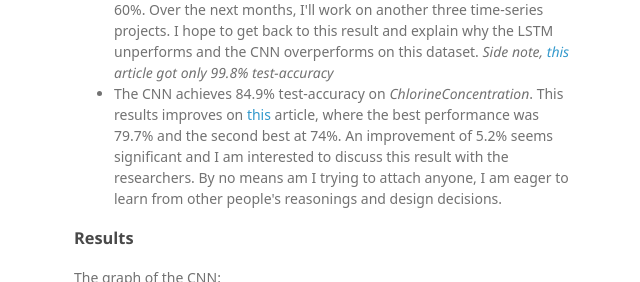
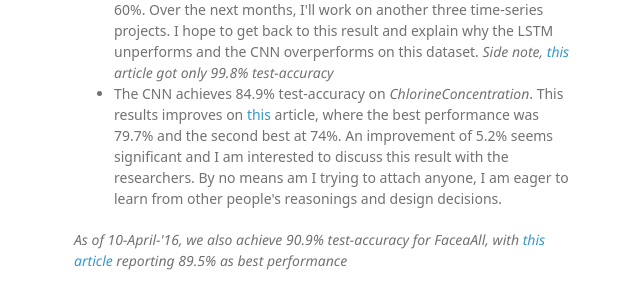
Before and after one commit to RobRomijnders/CNN_tsc, a plain HTML site: page index.html in a window 1280 px wide. Shown: the part 1035-1317 px from the top of the page, without its empty margins (496-1136 px from the left). Drawn offline with Linux system fonts and the light colour scheme; a web font is replaced by a local one.

```diff
--- a/index.html
+++ b/index.html
@@ -73,6 +73,8 @@ a_conv1 = bn_conv1.normalize(a_conv1, train=bn_train)
 <li>The CNN achieves 84.9% test-accuracy on <em>ChlorineConcentration</em>. This results improves on <a href="http://arxiv.org/abs/1603.06995">this</a> article, where the best performance was 79.7% and the second best at 74%. An improvement of 5.2% seems significant and I am interested to discuss this result with the researchers. By no means am I trying to attach anyone, I am eager to learn from other people's reasonings and design decisions.</li>
 </ul>
 
+<p><em>As of 10-April-'16, we also achieve 90.9% test-accuracy for FaceaAll, with <a href="http://arxiv.org/abs/1603.06995">this article</a> reporting 89.5% as best performance</em></p>
+
 <h3>
 <a id="results" class="anchor" href="#results" aria-hidden="true"><span aria-hidden="true" class="octicon octicon-link"></span></a>Results</h3>
 
```
Also changed, not shown: params.json (+1 -1 lines).
